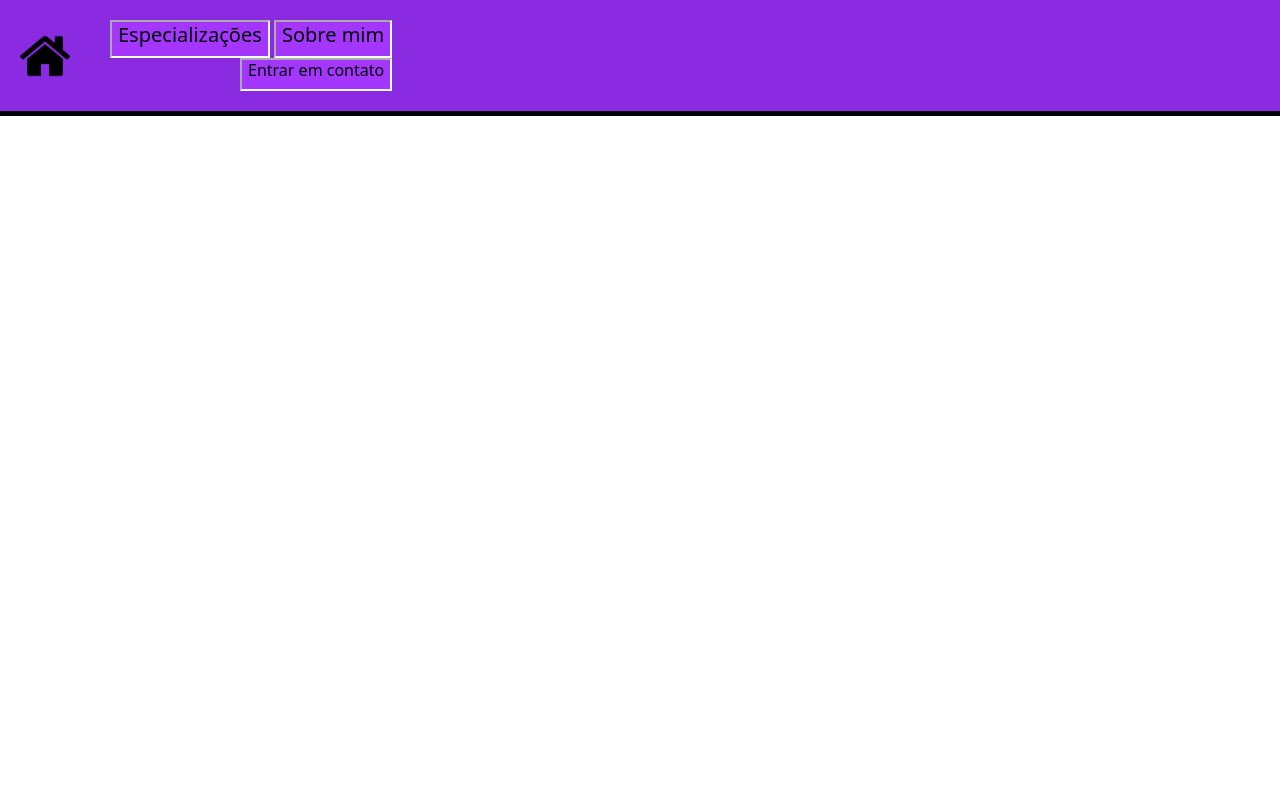
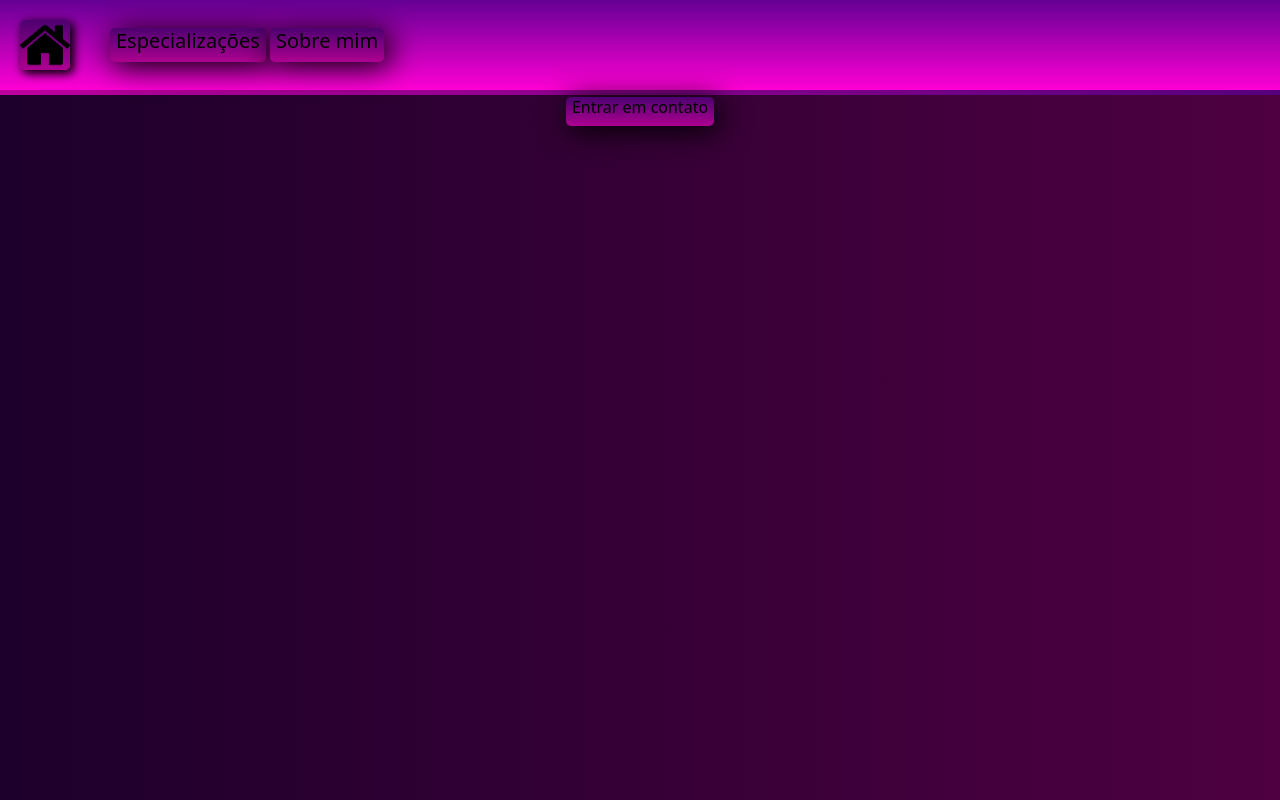
Before and after one commit to CaiooGomes/Portifolioquinta, a plain HTML site: page index.html in a window 1280 px wide. Drawn offline with nearby package versions, Linux system fonts and the light colour scheme.

Commit message:
arrumando navbar

```diff
--- a/index.css
+++ b/index.css
@@ -1,34 +1,61 @@
-.alinhar-itens-navbar{
+@import url('https://fonts.googleapis.com/css2?family=Roboto+Condensed:ital,wght@1,300&display=swap');
+
+.alinhar-itens-navbar {
     display: flex;
-    flex-direction: row;
-    align-items: center;
-    background-color: blueviolet;
+    background-image: linear-gradient(to top, rgb(255, 0, 212), rgb(101, 0, 148));
     border-bottom: 5px;
     border-style: solid;
     border-color: black;
+    border-image: linear-gradient(to right, rgb(189, 0, 157), rgb(85, 0, 124)) 20 20;
     border-top: 0px;
     border-left: 0px;
     border-right: 0px;
+    flex-direction: row;
+    align-items: center;
+    width: 100%;
+  }
+
+  .MargemBotaohome {
+    margin: 20px;
+    background-image: linear-gradient(to top, rgb(173, 0, 144), rgb(77, 0, 112));
+    border-style: none;
+    border-image: linear-gradient(to top, rgb(189, 0, 157), rgb(85, 0, 124)) 20 20;
+    border-radius: 5px 5px 5px 5px;
+    box-shadow: 3px 3px 10px 1px #000000;
 
   }
 
-.MargemBotaohome{
+  .ajustarItensNavbar {
     margin: 20px;
-
+    width: fit-content;
   }
 
-.ajustarItensNavbar{
-    margin: 20px;
+  .personalizarbotao {
+    background-image: linear-gradient(to top, rgb(173, 0, 144), rgb(77, 0, 112));
+    border-style: none;
+    border-radius: 5px 5px 5px 5px;
+    box-shadow: 4px 4px 30px 1px #000000;
   }
 
-.personalizarbotao{
-    background-color: rgb(164, 54, 255);
-    border-style: inset;
-    border-color: white;
-
+  .botaoentraremcontato {
+    margin-left: auto;
   }
 
-.botaoentraremcontato{
+  .botaoentraremcontatodireita{
     display: flex;
-    justify-content: end;
+    justify-content: center;
   }
+
+  body{
+    font-family: 'Roboto Condensed', sans-serif;
+    background-color: aliceblue;
+}
+
+.sombrabox{
+  border-radius: 5px 5px 5px 5px;
+  box-shadow: 5px 2px 20px 1px #000000;
+}
+
+.corfundobody{
+  background-image: linear-gradient(to left, rgb(78, 0, 65), rgb(29, 0, 43));
+}
--- a/index.html
+++ b/index.html
@@ -11,20 +11,19 @@
     <!--CSS BOOTSTRAP-->
     <link href="https://cdn.jsdelivr.net/npm/bootstrap@5.3.0-alpha1/dist/css/bootstrap.min.css" rel="stylesheet" integrity="sha384-GLhlTQ8iRABdZLl6O3oVMWSktQOp6b7In1Zl3/Jr59b6EGGoI1aFkw7cmDA6j6gD" crossorigin="anonymous">
 </head>
-<body>
-    <div class="alinhar-itens-navbar">
-        <a href="#"><img class="MargemBotaohome" height="50px" src="./imagens/home-icon.png"></a>
-        <div class="ajustarItensNavbar">
-            <a href="#"><button class="personalizarbotao"><h5>Especializações</h5></button></a>
-            <a href="#"><button class="personalizarbotao"><h5>Sobre mim</h5></button></a>
-            <div class="botaoentraremcontato">
-            <a href="#"><button class="personalizarbotao"><h6>Entrar em contato</h6></button></a>
+<body class="corfundobody">
+    <div>
+        <div class="alinhar-itens-navbar">
+            <a href="#"><img class="MargemBotaohome" height="50px" src="./imagens/home-icon.png"></a>
+            <div class="ajustarItensNavbar">
+                <a href="#"><button class="personalizarbotao"><h5>Especializações</h5></button></a>
+                <a href="#"><button class="personalizarbotao"><h5>Sobre mim</h5></button></a>
             </div>
-
         </div>
-
     </div>
-
+    <div class="botaoentraremcontatodireita">
+        <a href="#"><button class="personalizarbotao botaoentraremcontato"><h6>Entrar em contato</h6></button></a>
+    </div>
     <!-- JAVASCRIPT DO BOOTSTRAP -->
     <script src="https://cdn.jsdelivr.net/npm/bootstrap@5.3.0-alpha1/dist/js/bootstrap.bundle.min.js" integrity="sha384-w76AqPfDkMBDXo30jS1Sgez6pr3x5MlQ1ZAGC+nuZB+EYdgRZgiwxhTBTkF7CXvN" crossorigin="anonymous"></script>
 
```
Lines whose indentation alone changed are shown as unchanged.
